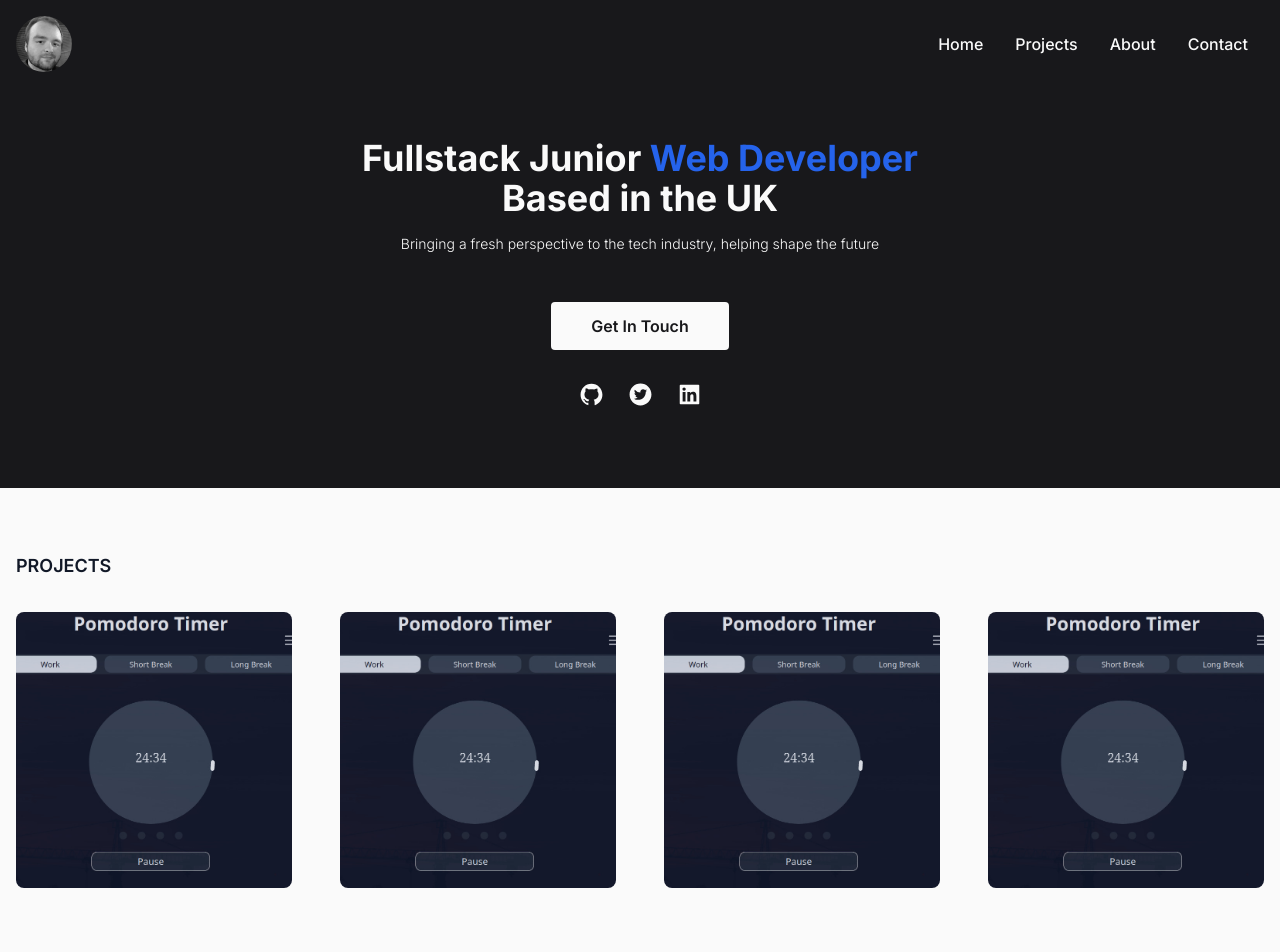
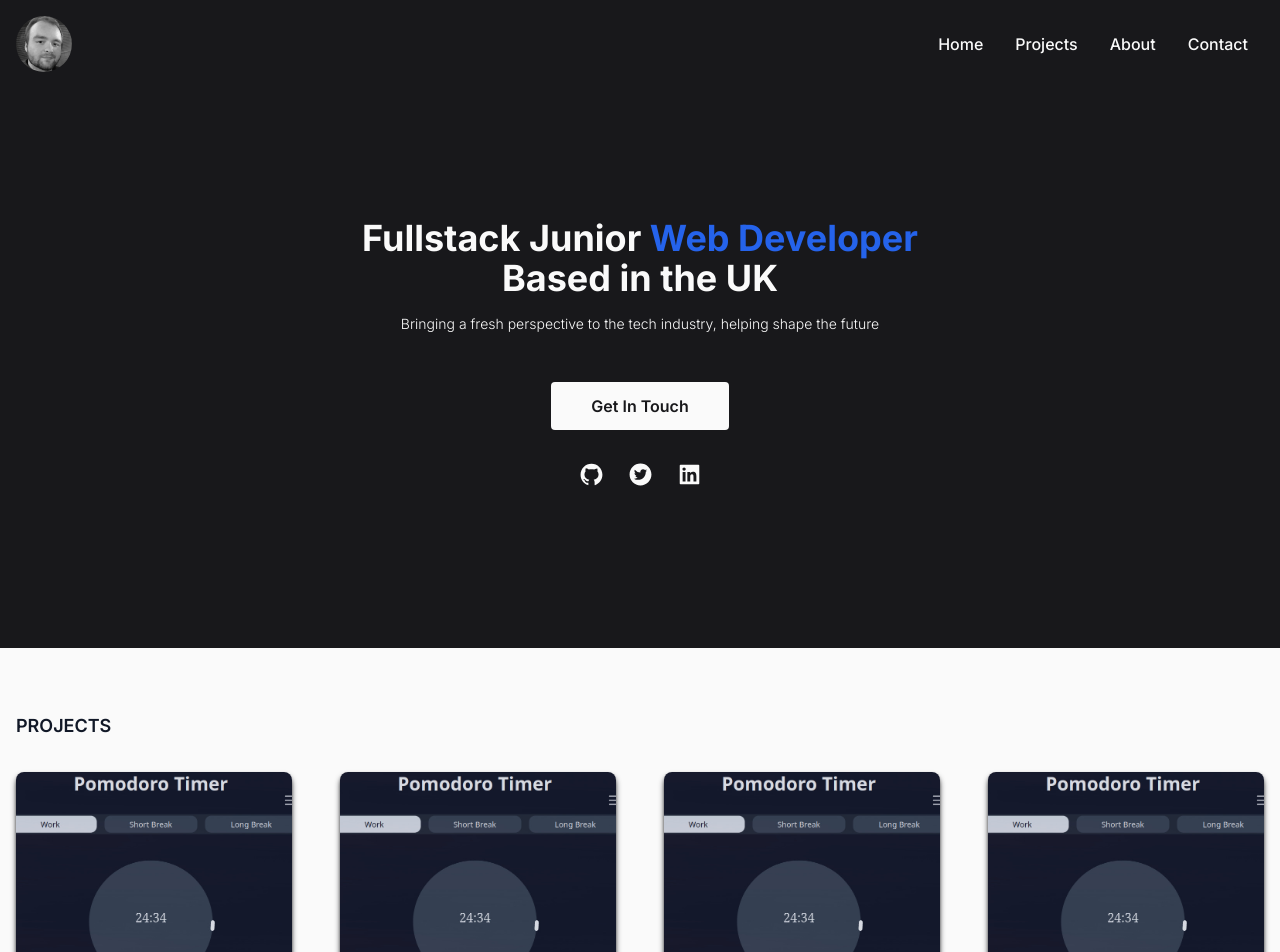
Before and after one commit to bennyfreemantle/bennyfreemantle-portfolio, a Next.js app: page / in a window 1280 px wide. Shown: the top 952 px of the page. Built offline with nearby package versions, Linux system fonts and the light colour scheme.

Commit message:
re-style navigation and hero section

```diff
--- a/components/Header/Header.tsx
+++ b/components/Header/Header.tsx
@@ -1,6 +1,5 @@
 import useScrolled from "@/hooks/useScrolled";
 import Image from "next/image";
-import Link from "next/link";
 import React, { useEffect, useState } from "react";
 
 export default function Header() {
--- a/components/Hero/Hero.tsx
+++ b/components/Hero/Hero.tsx
@@ -5,7 +5,7 @@ import BannerSection from "../BannerSection/BannerSection";
 export default function Hero() {
   return (
     <section id="hero">
-      <div className="container mx-auto flex h-[50vh] min-h-full flex-col justify-center px-4 text-zinc-50">
+      <div className="container mx-auto flex h-[70vh] min-h-full flex-col justify-center px-4 text-zinc-50">
         <div className="flex flex-col gap-4">
           <div className="px-4 text-center text-4xl font-bold">
             <h1>
@@ -27,7 +27,7 @@ export default function Hero() {
             timely delivery." */}
           </div>
           <div className="mt-8 text-center">
-            <button className="text-md rounded bg-zinc-50 py-3 px-10 font-semibold text-zinc-900 transition-all duration-75 ease-in-out hover:scale-105 hover:bg-zinc-200">
+            <button className="text-md rounded bg-zinc-50 py-3 px-10 font-semibold text-zinc-900 transition-all duration-200 ease-in hover:bg-blue-600 hover:text-zinc-50">
               Get In Touch
             </button>
             <BannerSection />
--- a/components/ProjectSection/ProjectCard/ProjectCard.tsx
+++ b/components/ProjectSection/ProjectCard/ProjectCard.tsx
@@ -12,11 +12,11 @@ type ProjectCardProps = {
 };
 export default function ProjectCard({ project }: ProjectCardProps) {
   const [isHovered, setIsHovered] = useState(false);
-  const hoverStyles = isHovered ? "blur-sm" : "";
+  const hoverStyles = isHovered ? "blur-[2px]" : "";
 
   return (
     <div
-      className="relative w-full cursor-pointer sm:max-w-sm md:max-w-lg"
+      className="relative w-full cursor-pointer rounded-lg shadow-md shadow-zinc-900 sm:max-w-sm md:max-w-lg"
       onMouseEnter={() => setIsHovered(true)}
       onMouseLeave={() => setIsHovered(false)}
     >
@@ -29,15 +29,15 @@ export default function ProjectCard({ project }: ProjectCardProps) {
         />
       </div>
       <div className="absolute inset-0 flex flex-col items-center justify-center gap-8 opacity-0 transition-opacity duration-200 hover:opacity-100">
-        <p className="text-center text-white">{project.about}</p>
+        <p className="p-2 text-center text-white">{project.about}</p>
         <div className="flex gap-4">
           <a href={project.codeLink} target={"_blank"} rel="noreferrer">
-            <button className="rounded bg-zinc-50  p-2 text-sm text-gray-900 transition-all duration-300  hover:scale-105 hover:bg-blue-600 hover:text-zinc-50">
+            <button className="rounded bg-zinc-50  p-2 text-sm text-zinc-900 transition-all duration-300  hover:scale-105 hover:bg-blue-600 hover:text-zinc-50">
               {"</Code>"}
             </button>
           </a>
           <a href={project.demoLink} target={"_blank"} rel="noreferrer">
-            <button className="rounded bg-zinc-50 p-2 text-sm text-gray-900 transition-all duration-300 hover:scale-105 hover:bg-blue-600 hover:text-zinc-50">
+            <button className="rounded bg-zinc-50 p-2 text-sm text-zinc-900 transition-all duration-300 hover:scale-105 hover:bg-blue-600 hover:text-zinc-50">
               {"Demo"}
             </button>
           </a>
```
